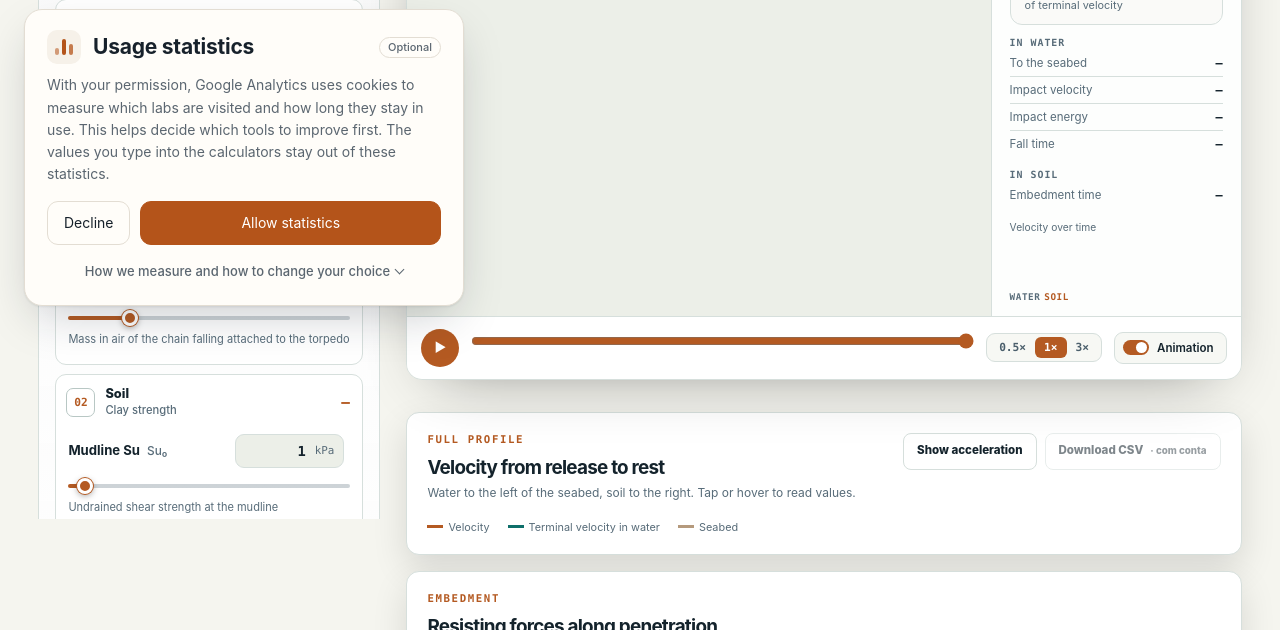
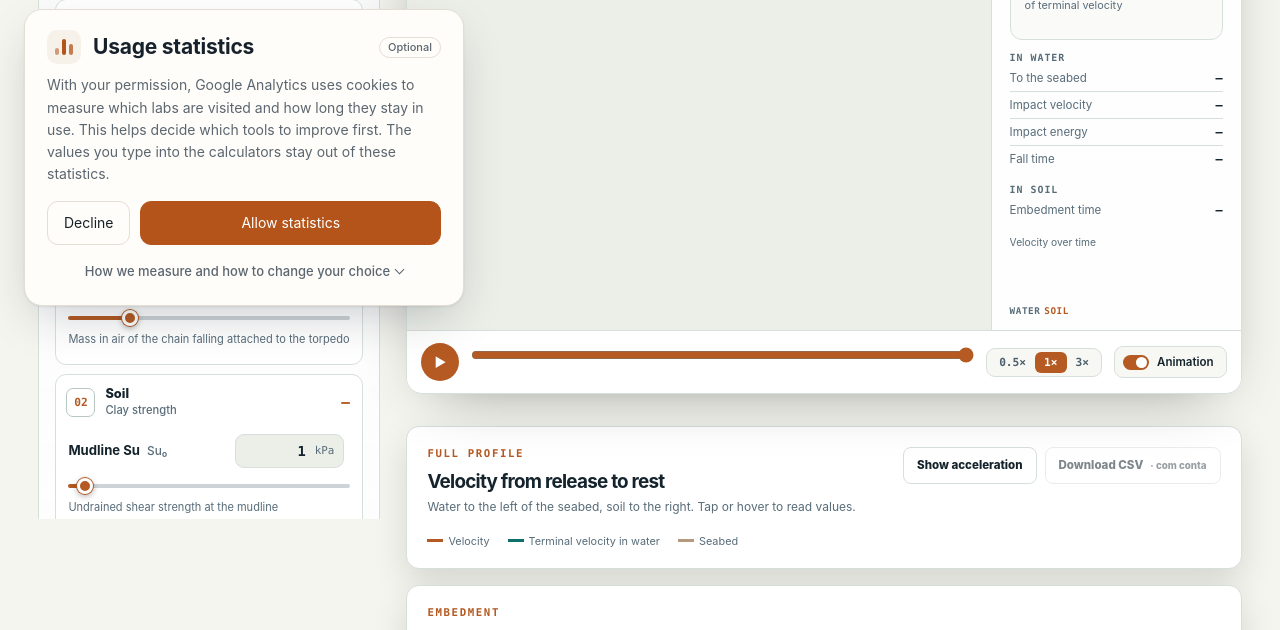
Before and after one commit to Vinicius-Gandra/engLAB, a plain HTML site: page offshore/01-lancamento.html in a window 1280 px wide. Shown: the part 470-1100 px from the top of the page. Drawn offline with Linux system fonts and the light colour scheme; no server answers.

Commit message:
Lançamento: painel da queda não pula mais com a legenda da velocidade
A legenda "% da velocidade terminal" quebrava e desquebrava de linha conforme
o número (ex.: 19 % → 20 %), empurrando o painel 15 px para baixo e para cima.
Números com largura fixa no painel e duas linhas reservadas para a legenda
quando o painel fica na coluna lateral.

Co-Authored-By: Claude Opus 5.5 <noreply@anthropic.com>
Claude-Session: https://claude.ai/code/session_011nKQbgdNY4PNasSrRtZMcJ

```diff
--- a/offshore/01-lancamento.html
+++ b/offshore/01-lancamento.html
@@ -18,7 +18,7 @@
   <link rel="preconnect" href="https://fonts.gstatic.com" crossorigin>
   <link rel="stylesheet" href="https://fonts.googleapis.com/css2?family=Inter:wght@300..900&family=JetBrains+Mono:wght@400;600;700&display=swap">
   <link rel="stylesheet" href="assets/css/offshore.css?v=626cf0c3c3">
-  <link rel="stylesheet" href="assets/css/lancamento.css?v=f08ce451ff">
+  <link rel="stylesheet" href="assets/css/lancamento.css?v=6cd4754bfd">
   <link rel="stylesheet" href="assets/css/lancamento-movel.css?v=372ef6723d">
   <link rel="stylesheet" href="assets/css/painel-lancamento.css?v=80c5c0f0ac">
   <link rel="stylesheet" href="assets/css/dicas.css?v=ec523766b5">
--- a/offshore/assets/css/lancamento.css
+++ b/offshore/assets/css/lancamento.css
@@ -359,3 +359,7 @@ body[data-page="lancamento"] .lx-results{display:grid;grid-template-columns:minm
 .lx-caso-onde{display:block;margin-top:8px;font-size:.66rem;color:var(--soft)}
 @media (max-width:640px){.lx-caso-b{padding:9px 12px;font-size:.8rem}.lx-caso-nome input{font-size:16px;padding:10px}.lx-caso-lista li{padding:11px 10px}}
 [data-theme="light"] .lx-caso-b.prim,[data-theme="light"] .lx-caso-b.prim:hover:not(:disabled){color:#fff}
+/* HUD da queda: números com largura fixa e legenda da velocidade com duas linhas reservadas na coluna lateral (acima de 860 px),
+   para o painel não pular quando o texto quebra ou desquebra (ex.: 19 % → 20 %) */
+.lx-hud{font-variant-numeric:tabular-nums}
+@media(min-width:861px){.lx-hud-main .lx-hud-cap{display:block;min-height:calc(2em * 1.35)}}
```
